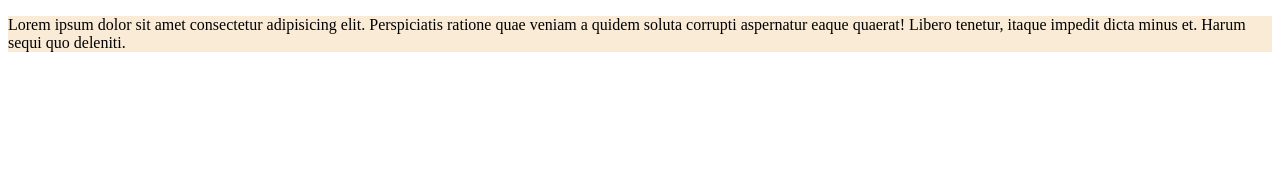
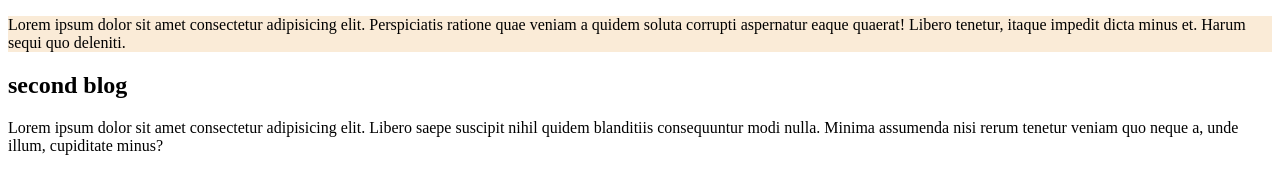
Before and after one commit to mizanur-007/try-repo, a plain HTML site: page index.html in a window 1280 px wide. Drawn offline with Linux system fonts and the light colour scheme.

Commit message:
second blog

```diff
--- a/index.html
+++ b/index.html
@@ -10,5 +10,9 @@
     <div class="blog">
         <p>Lorem ipsum dolor sit amet consectetur adipisicing elit. Perspiciatis ratione quae veniam a quidem soluta corrupti aspernatur eaque quaerat! Libero tenetur, itaque impedit dicta minus et. Harum sequi quo deleniti.</p>
     </div>
+    <div>
+        <h2>second blog</h2>
+        <p>Lorem ipsum dolor sit amet consectetur adipisicing elit. Libero saepe suscipit nihil quidem blanditiis consequuntur modi nulla. Minima assumenda nisi rerum tenetur veniam quo neque a, unde illum, cupiditate minus?</p>
+    </div>
 </body>
 </html>
```
